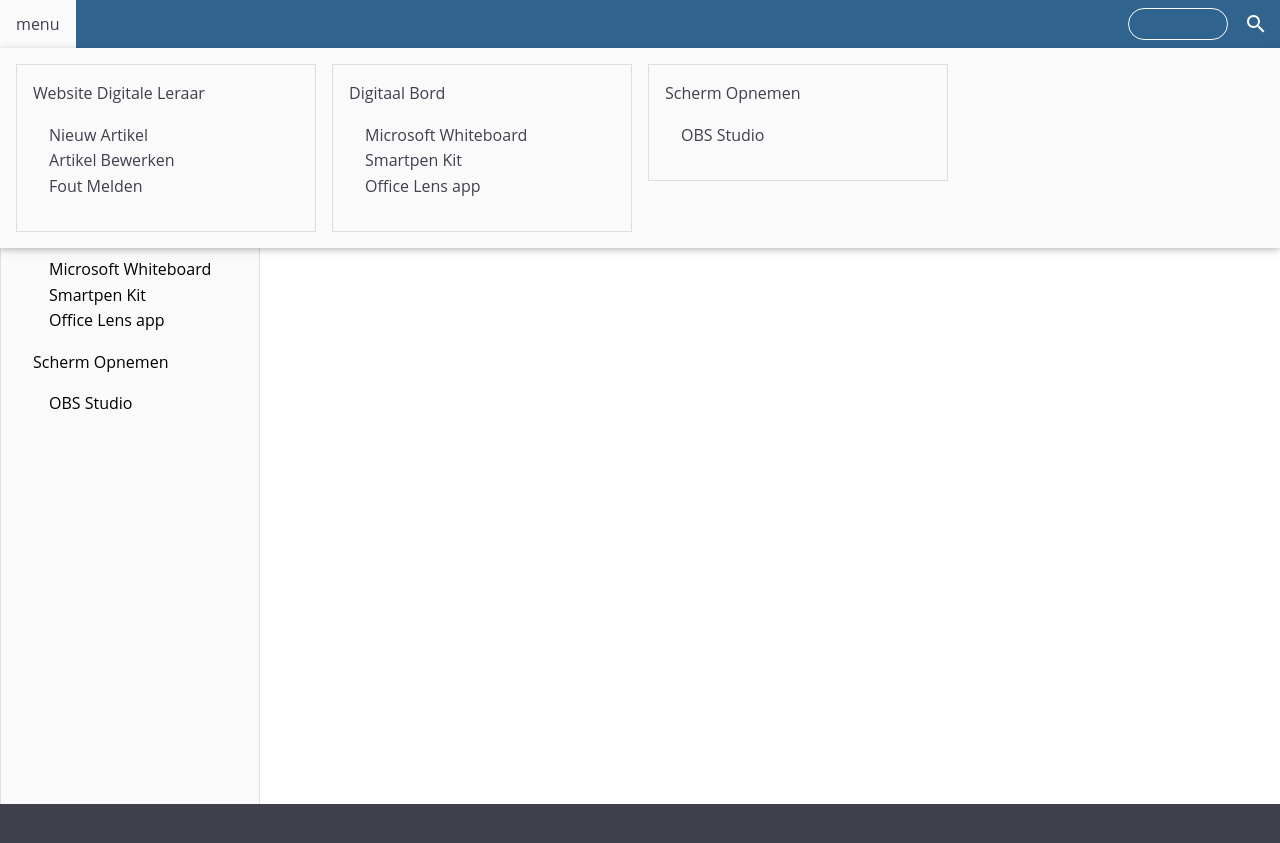
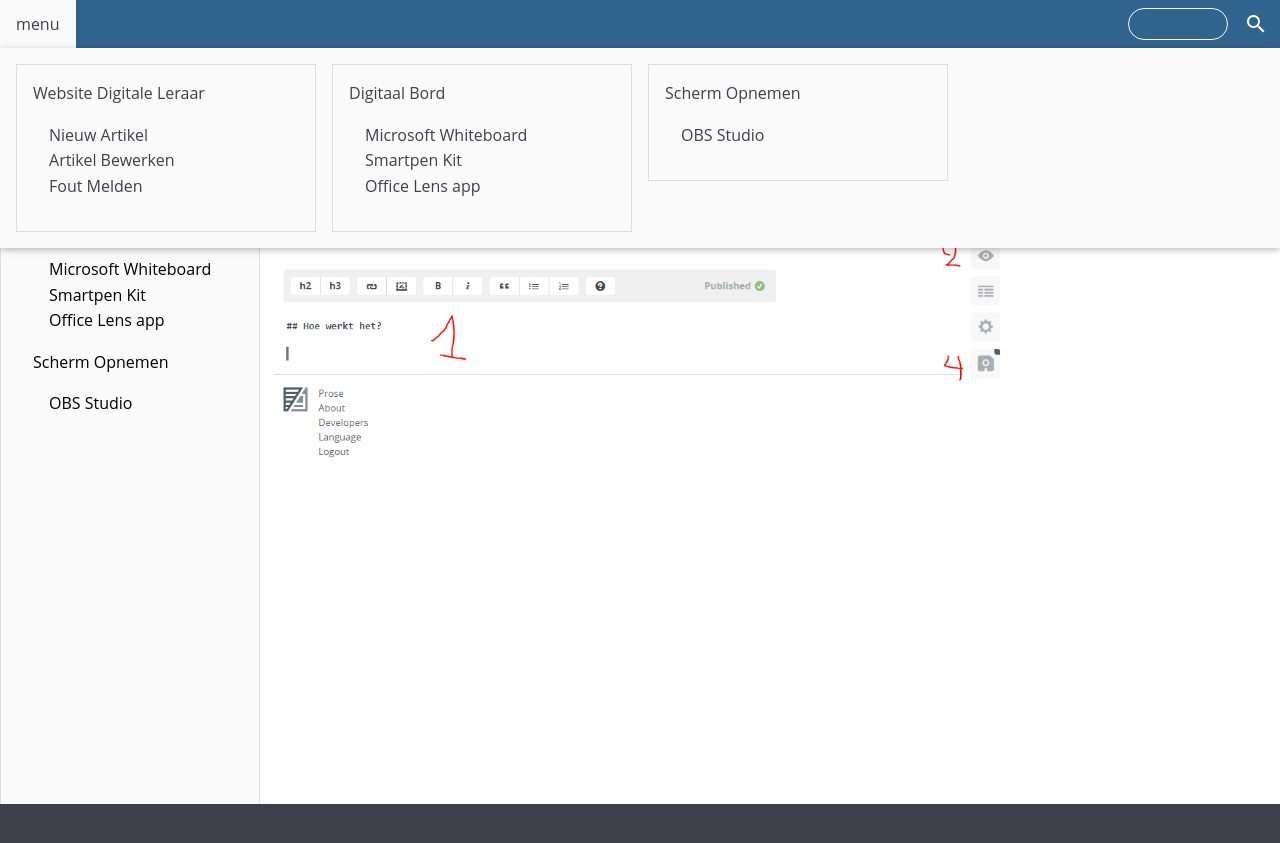
Before and after one commit to Pius-X-Antwerpen/digitale-leraar, a Jekyll site: the page built from _pages/digitale-leraar-artikel-schrijven.md, in a window 1280 px wide. Shown: the top 843 px of the page. Built offline with Jekyll 4.4.1, drawn with Linux system fonts in a browser that asks for light colours.

Commit message:
Update digitale-leraar-artikel-schrijven.md

```diff
--- a/_pages/digitale-leraar-artikel-schrijven.md
+++ b/_pages/digitale-leraar-artikel-schrijven.md
@@ -8,4 +8,4 @@ published: true
 
 ## Hoe werkt het?
 
-test
+![prose]({{site.baseurl}}/assets/images/digitale-leraar-nieuw-artikel-prose-1.PNG)
```
